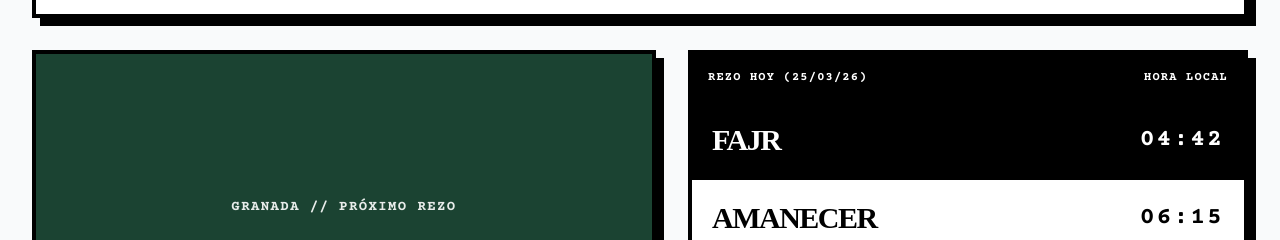
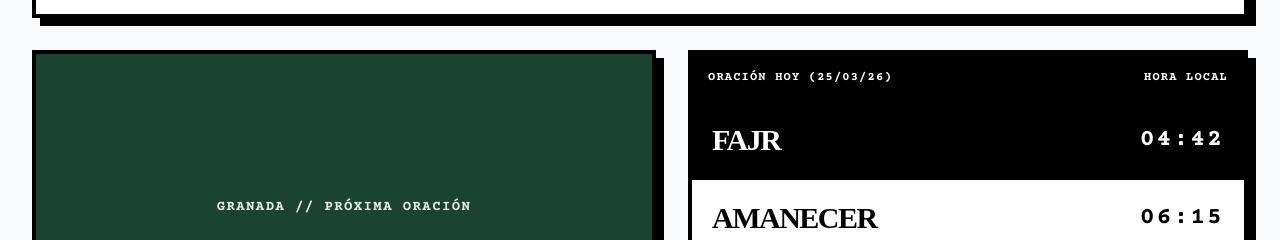
Before and after one commit to ismaelsegura-dev/andalusia-prayer-times, a React (Vite) app: page / in a window 1280 px wide. Shown: the part 350-590 px from the top of the page. Built offline with nearby package versions, Linux system fonts and the light colour scheme.

Commit message:
Renombrar 'rezo' por 'oración' para mayor precisión

```diff
--- a/src/components/Dashboard.tsx
+++ b/src/components/Dashboard.tsx
@@ -84,7 +84,7 @@ const Dashboard: React.FC = () => {
       {/* Date & Location Header - Takes left half on large screens */}
       <div className="border-4 border-black bg-white shadow-[8px_8px_0_0_#000] flex-1 flex flex-col items-center justify-center relative overflow-hidden group min-h-[300px] p-8" style={{ backgroundColor: city.col_pri }}>
         <p className="font-mono text-sm font-bold tracking-widest text-white opacity-90 mb-2 z-10 text-center uppercase">
-          {city.nombre_es} // PRÓXIMO REZO
+          {city.nombre_es} // PRÓXIMA ORACIÓN
         </p>
         <h3 className="font-serif text-5xl md:text-7xl lg:text-8xl font-black uppercase tracking-tighter mb-2 z-10 leading-none text-white text-center">
           {nextPrayerName ? nextPrayerName.toUpperCase() : 'CALCULANDO'}
@@ -105,7 +105,7 @@ const Dashboard: React.FC = () => {
       {/* Prayers List - Takes right half */}
       <div className="border-4 border-black bg-white shadow-[8px_8px_0_0_#000] flex-1 flex flex-col">
         <div className="bg-black text-white p-4 flex justify-between items-center font-mono text-xs font-bold uppercase tracking-widest">
-          <span>Rezo Hoy ({format(now, 'dd/MM/yy')})</span>
+          <span>Oración Hoy ({format(now, 'dd/MM/yy')})</span>
           <span>Hora Local</span>
         </div>
         <div className="flex flex-col flex-1 overflow-hidden">
--- a/src/lib/pdfGenerator.ts
+++ b/src/lib/pdfGenerator.ts
@@ -75,7 +75,7 @@ export const generateHighFidelityPDF = async (
 
     doc.setFont('courier', 'bold');
     doc.setFontSize(10);
-    doc.text(`FALAK QAYRAN // HORARIOS DE REZO`, w/2, margin + 18, { align: 'center' });
+    doc.text(`FALAK QAYRAN // HORARIOS DE ORACIÓN`, w/2, margin + 18, { align: 'center' });
 
     // Decorative/Brutalist separator
     doc.setLineWidth(1.5);
```
